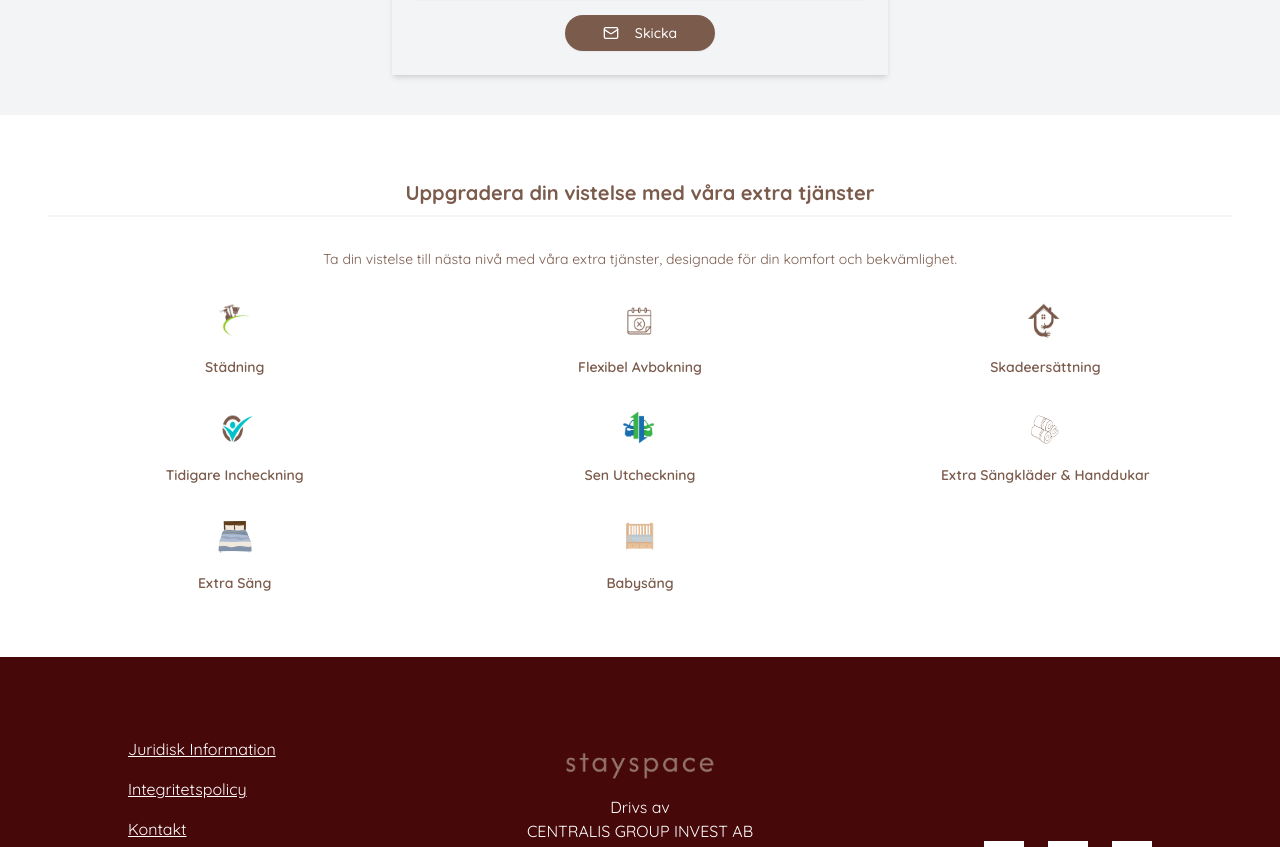
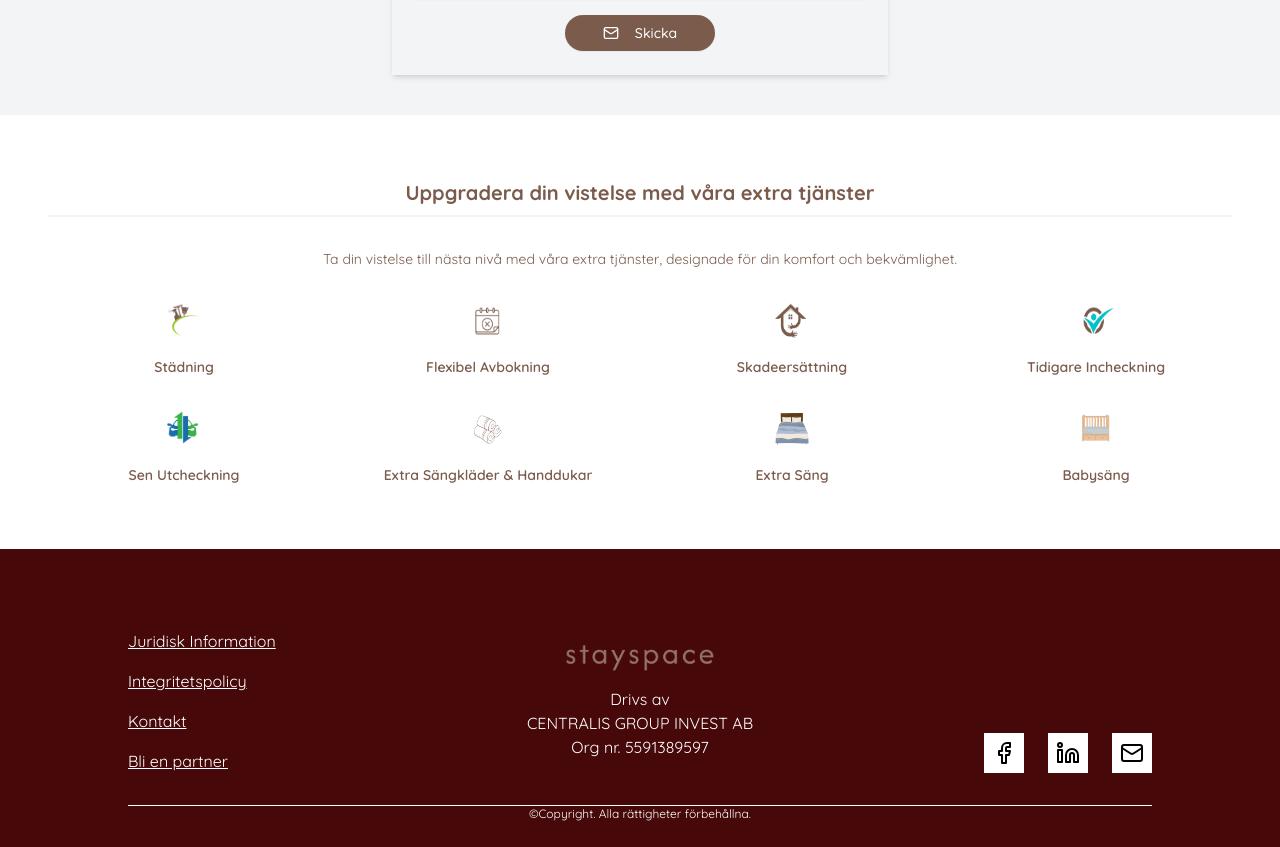
Before and after one commit to raselrzl/stayspace, a Next.js app: page /tenant in a window 1280 px wide. Shown: the part 1701-2548 px from the top of the page. Built offline with nearby package versions, Linux system fonts and the light colour scheme; no server answers.

Commit message:
env variable

```diff
--- a/app/tenant/page.tsx
+++ b/app/tenant/page.tsx
@@ -1,22 +1,37 @@
 "use client";
 
-import { useTranslations } from "next-intl"; // Import useTranslations for translations
-import Link from "next/link";
+import { useTranslations } from "next-intl";
 import TenantForm from "../components/TenantForm";
+import { motion } from "framer-motion";
+
+const fadeInUp = {
+  hidden: { opacity: 0, y: 40 },
+  visible: { opacity: 1, y: 0 },
+};
 
 const Tenant = () => {
-  const t = useTranslations(); // Access translations
+  const t = useTranslations();
 
   return (
     <>
-      <section
+      {/* Hero Banner */}
+      <motion.section
         className="relative bg-cover bg-center h-[85vh] sm:h-[70vh] flex items-center justify-center text-[#7B5B4C] overflow-hidden"
         style={{ backgroundImage: "url('/ser.jpg')" }}
+        initial={{ opacity: 0 }}
+        animate={{ opacity: 1 }}
+        transition={{ duration: 1 }}
+      />
+
+      {/* Always Included Section */}
+      <motion.section
+        className="py-20 px-8 sm:px-12"
+        variants={fadeInUp}
+        initial="hidden"
+        whileInView="visible"
+        viewport={{ once: true }}
+        transition={{ duration: 0.8 }}
       >
-        {/* Background Section (optional content like the previous one can be added) */}
-      </section>
-
-      <section className="py-20 px-8 sm:px-12">
         <div className="max-w-screen-xl mx-auto text-center">
           <h2 className="text-xl font-bold text-[#7B5B4C] mb-8 border-b-2 pb-2 border-gray-100">
             {t("tenantPage.alwaysIncluded")}
@@ -25,58 +40,53 @@ const Tenant = () => {
             {t("tenantPage.fullAmenities")}
           </p>
 
-          <div className="grid grid-cols-3 sm:grid-cols-3 lg:grid-cols-4 gap-8 justify-center">
-            {/* Fully Furnished */}
-            <div className="text-center">
-              <img
-                src="/furnished.png"
-                alt="Fully Furnished"
-                className="w-10 h-10 mx-auto mb-4"
-              />
-              <p className="text-[#7B5B4C] font-semibold">{t("tenantPage.fullyFurnished")}</p>
-            </div>
+          <motion.div
+            className="grid grid-cols-2 sm:grid-cols-3 lg:grid-cols-4 gap-8 justify-center"
+            initial="hidden"
+            whileInView="visible"
+            viewport={{ once: true }}
+            transition={{ staggerChildren: 0.1 }}
+          >
+            {[
+              { icon: "/furnished.png", label: "fullyFurnished" },
+              { icon: "/equip.png", label: "fullyEquippedKitchen" },
+              { icon: "/wifi.png", label: "wifi" },
+              { icon: "/service.png", label: "twentyFourSevenService" },
+            ].map(({ icon, label }) => (
+              <motion.div key={label} variants={fadeInUp} className="text-center">
+                <img src={icon} alt={label} className="w-10 h-10 mx-auto mb-4" />
+                <p className="text-[#7B5B4C] font-semibold">
+                  {t(`tenantPage.${label}`)}
+                </p>
+              </motion.div>
+            ))}
+          </motion.div>
+        </div>
+      </motion.section>
 
-            {/* Fully Equipped Kitchen */}
-            <div className="text-center">
-              <img
-                src="/equip.png"
-                alt="Fully Equipped Kitchen"
-                className="w-10 h-10 mx-auto mb-4"
-              />
-              <p className="text-[#7B5B4C] font-semibold">{t("tenantPage.fullyEquippedKitchen")}</p>
-            </div>
-
-            {/* WiFi */}
-            <div className="text-center">
-              <img
-                src="/wifi.png"
-                alt="WiFi"
-                className="w-10 h-10 mx-auto mb-4"
-              />
-              <p className="text-[#7B5B4C] font-semibold">{t("tenantPage.wifi")}</p>
-            </div>
-
-            {/* 24/7 Service */}
-            <div className="text-center">
-              <img
-                src="/service.png"
-                alt="24/7 Service"
-                className="w-10 h-10 mx-auto mb-4"
-              />
-              <p className="text-[#7B5B4C] font-semibold">{t("tenantPage.twentyFourSevenService")}</p>
-            </div>
-          </div>
-        </div>
-      </section>
-
-      {/* Tenant Contact Form */}
-      <div className="flex flex-col lg:flex-row space-y-8 lg:space-y-0 lg:space-x-8 p-4 bg-gray-100">
+      {/* Contact Form */}
+      <motion.div
+        className="flex flex-col lg:flex-row space-y-8 lg:space-y-0 lg:space-x-8 p-4 bg-gray-100"
+        initial="hidden"
+        whileInView="visible"
+        viewport={{ once: true }}
+        variants={fadeInUp}
+        transition={{ duration: 0.8 }}
+      >
         <div className="flex-1">
           <TenantForm />
         </div>
-      </div>
+      </motion.div>
 
-      <section className="py-16 px-4 sm:px-12 text-xs md:text-sm">
+      {/* Extra Services Section */}
+      <motion.section
+        className="py-16 px-4 sm:px-12 text-xs md:text-sm"
+        variants={fadeInUp}
+        initial="hidden"
+        whileInView="visible"
+        viewport={{ once: true }}
+        transition={{ duration: 0.8 }}
+      >
         <div className="max-w-screen-xl mx-auto text-center">
           <h2 className="text-xl font-bold text-[#7B5B4C] mb-8 border-b-2 pb-2 border-gray-100">
             {t("tenantPage.extraServices")}
@@ -85,89 +95,33 @@ const Tenant = () => {
             {t("tenantPage.extraServicesDescription")}
           </p>
 
-          <div className="grid grid-cols-3 sm:grid-cols-3 lg:grid-cols-3 gap-8 justify-center">
-            {/* Cleaning */}
-            <div className="">
-              <img
-                src="/cleaning.png"
-                alt="Cleaning"
-                className="w-10 h-10 mx-auto mb-4"
-              />
-              <p className="text-[#7B5B4C] font-semibold">{t("tenantPage.cleaning")}</p>
-            </div>
-
-            {/* Flexible Cancellation */}
-            <div className="">
-              <img
-                src="/cancelletion.png"
-                alt="Flexible Cancellation"
-                className="w-10 h-10 mx-auto mb-4"
-              />
-              <p className="text-[#7B5B4C] font-semibold">{t("tenantPage.flexibleCancellation")}</p>
-            </div>
-
-            {/* Damage Protection */}
-            <div className="">
-              <img
-                src="/insurance.png"
-                alt="Damage Protection"
-                className="w-10 h-10 mx-auto mb-4"
-              />
-              <p className="text-[#7B5B4C] font-semibold">{t("tenantPage.damageProtection")}</p>
-            </div>
-
-            {/* Early Check-in */}
-            <div className="">
-              <img
-                src="/checkin.png"
-                alt="Early Check-in"
-                className="w-10 h-10 mx-auto mb-4"
-              />
-              <p className="text-[#7B5B4C] font-semibold">{t("tenantPage.earlyCheckin")}</p>
-            </div>
-
-            {/* Late Checkout */}
-            <div className="">
-              <img
-                src="/out.png"
-                alt="Late Checkout"
-                className="w-10 h-10 mx-auto mb-4"
-              />
-              <p className="text-[#7B5B4C] font-semibold">{t("tenantPage.lateCheckout")}</p>
-            </div>
-
-            {/* Extra Linen & Towels */}
-            <div className="">
-              <img
-                src="/towels.png"
-                alt="Extra Linen & Towels"
-                className="w-10 h-10 mx-auto mb-4"
-              />
-              <p className="text-[#7B5B4C] font-semibold">{t("tenantPage.extraLinenTowels")}</p>
-            </div>
-
-            {/* Extra Bed */}
-            <div className="">
-              <img
-                src="/bed.png"
-                alt="Extra Bed"
-                className="w-10 h-10 mx-auto mb-4"
-              />
-              <p className="text-[#7B5B4C] font-semibold">{t("tenantPage.extraBed")}</p>
-            </div>
-
-            {/* Baby Crib */}
-            <div className="">
-              <img
-                src="/kidsbed.png"
-                alt="Baby Crib"
-                className="w-10 h-10 mx-auto mb-4"
-              />
-              <p className="text-[#7B5B4C] font-semibold">{t("tenantPage.babyCrib")}</p>
-            </div>
-          </div>
+          <motion.div
+            className="grid grid-cols-2 sm:grid-cols-3 lg:grid-cols-4 gap-8 justify-center"
+            initial="hidden"
+            whileInView="visible"
+            viewport={{ once: true }}
+            transition={{ staggerChildren: 0.1 }}
+          >
+            {[
+              { icon: "/cleaning.png", label: "cleaning" },
+              { icon: "/cancelletion.png", label: "flexibleCancellation" },
+              { icon: "/insurance.png", label: "damageProtection" },
+              { icon: "/checkin.png", label: "earlyCheckin" },
+              { icon: "/out.png", label: "lateCheckout" },
+              { icon: "/towels.png", label: "extraLinenTowels" },
+              { icon: "/bed.png", label: "extraBed" },
+              { icon: "/kidsbed.png", label: "babyCrib" },
+            ].map(({ icon, label }) => (
+              <motion.div key={label} variants={fadeInUp} className="text-center">
+                <img src={icon} alt={label} className="w-10 h-10 mx-auto mb-4" />
+                <p className="text-[#7B5B4C] font-semibold">
+                  {t(`tenantPage.${label}`)}
+                </p>
+              </motion.div>
+            ))}
+          </motion.div>
         </div>
-      </section>
+      </motion.section>
     </>
   );
 };
```
Also changed, not shown: app/partner/page.tsx (+140 -59 lines).
